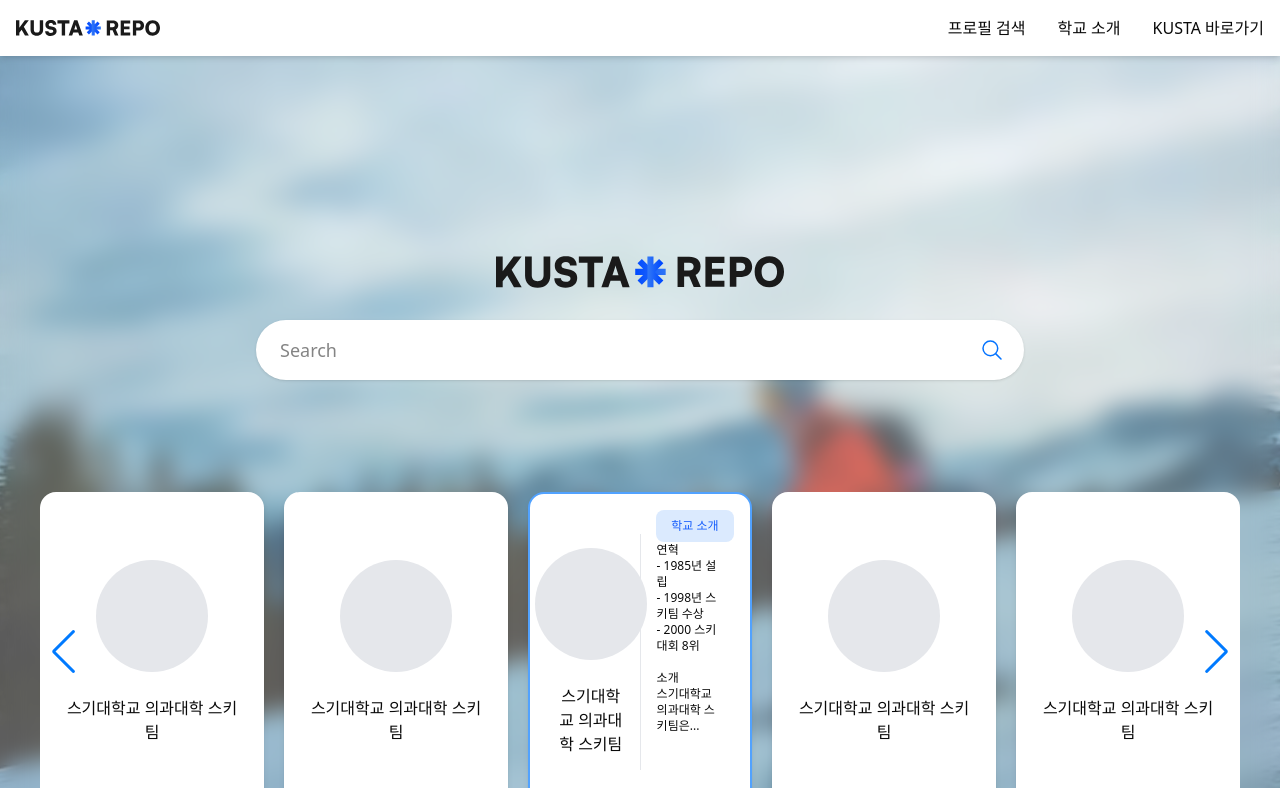
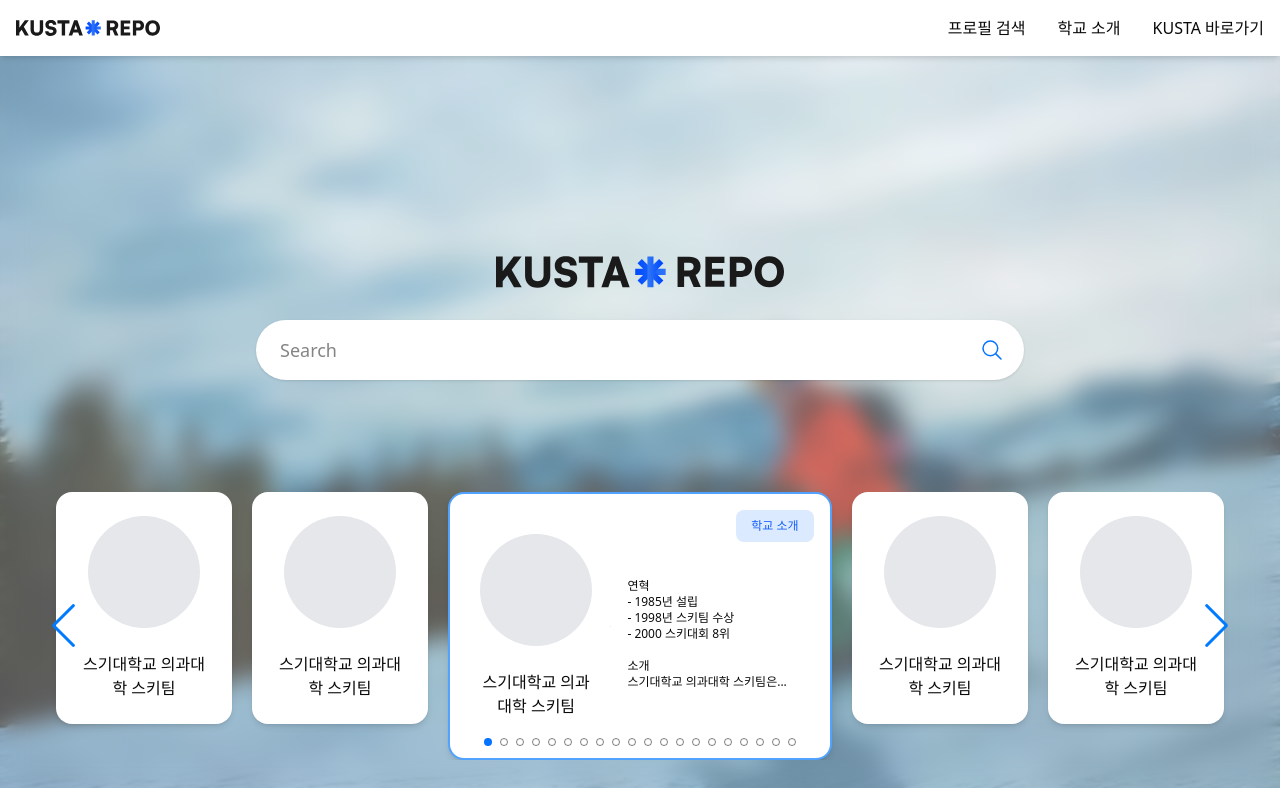
Before and after one commit to ncb6206/kusta-repo-front, a React (Vite) app: page / in a window 1280 px wide. Shown: the top 788 px of the page. Built offline with nearby package versions, Linux system fonts and the light colour scheme; a web font is replaced by a local one.

Commit message:
Refactor : 메인 슬라이드 구성 변경

```diff
--- a/src/components/common/SchoolCard.tsx
+++ b/src/components/common/SchoolCard.tsx
@@ -14,7 +14,7 @@ const SchoolCard: React.FC<SchoolCardProps> = ({
   onClick,
 }) => (
   <div
-    className={`relative flex items-center gap-4 rounded-2xl bg-white p-6 shadow-md transition-all duration-300 hover:border! hover:border-blue-400! ${isActive || selected ? 'z-10 h-80 border-2 border-blue-400 px-7 py-10' : 'h-80 p-4'} `}
+    className={`relative flex items-center gap-4 rounded-2xl bg-white p-6 shadow-md transition-all duration-300 hover:border! hover:border-blue-400! ${isActive || selected ? 'z-10 border-2 border-blue-400 px-7 py-10' : 'p-4'} `}
     onClick={onClick}
   >
     <div className={`flex flex-col items-center ${isActive || selected ? 'w-2/5' : ''}`}>
--- a/src/components/main/SchoolSlider.tsx
+++ b/src/components/main/SchoolSlider.tsx
@@ -36,11 +36,21 @@ const SchoolSlider = () => {
       <Swiper
         modules={[Navigation, Pagination]}
         spaceBetween={20}
-        slidesPerView={5} // 한 번에 보여줄 슬라이드 개수
+        slidesPerView="auto" // 한 번에 보여줄 슬라이드 개수
         centeredSlides
         navigation
         loop={true}
         pagination={pagination}
+        // breakpoints={{
+        //   0: {
+        //     slidesPerView: 1,
+        //     centeredSlides: true,
+        //   },
+        //   768: {
+        //     slidesPerView: 'auto',
+        //     centeredSlides: true,
+        //   },
+        // }}
         onSwiper={(swiper) => {
           swiperRef.current = swiper;
         }}
@@ -51,7 +61,7 @@ const SchoolSlider = () => {
         {schools.map((school, idx) => (
           <SwiperSlide
             key={idx}
-            // className={`transition-transform duration-300 ${active === idx ? 'z-10!' : ''} `}
+            className={`transition-transform duration-300 ${active === idx ? 'w-96!' : 'w-44!'} `}
           >
             <SchoolCard
               name={school.title}
```
